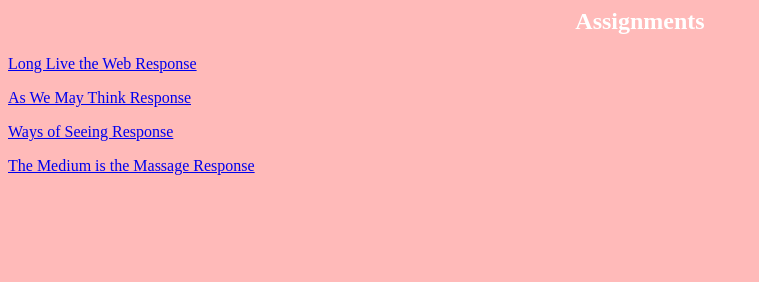
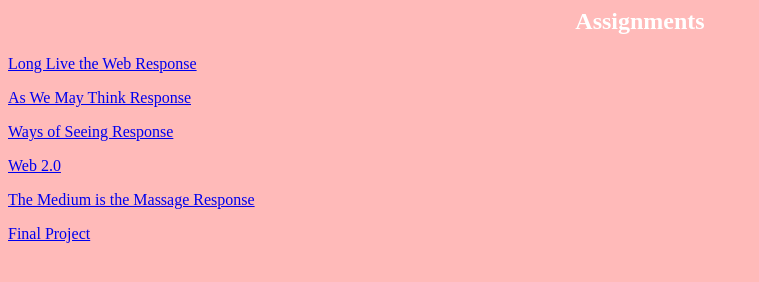
Before and after one commit to reeseanspaugh03/reeseanspaugh03.github.io, a plain HTML site: page index.html in a window 1280 px wide. Shown: the whole page, without its empty margins (0-759 px from the left). Drawn offline with Linux system fonts and the light colour scheme; files that its build step writes are made by us from their sources.

Commit message:
update index.html

```diff
--- a/index.html
+++ b/index.html
@@ -14,8 +14,14 @@
         <a href="https://reeseanspaugh03.github.io/WoSWebsite/index.html">
             <p>Ways of Seeing Response</p>
         </a>
+         <a href="https://reeseanspaugh03.github.io/Web2.0/">
+            <p>Web 2.0</p>
+            </a>
         <a href="https://reeseanspaugh03.github.io/MediumWebsite/">
             <p>The Medium is the Massage Response</p>
             </a>
+            <a href="https://reeseanspaugh03.github.io/FinalProject/">
+                <p>Final Project</p>
+                </a>
     </body>
 </html>
```
